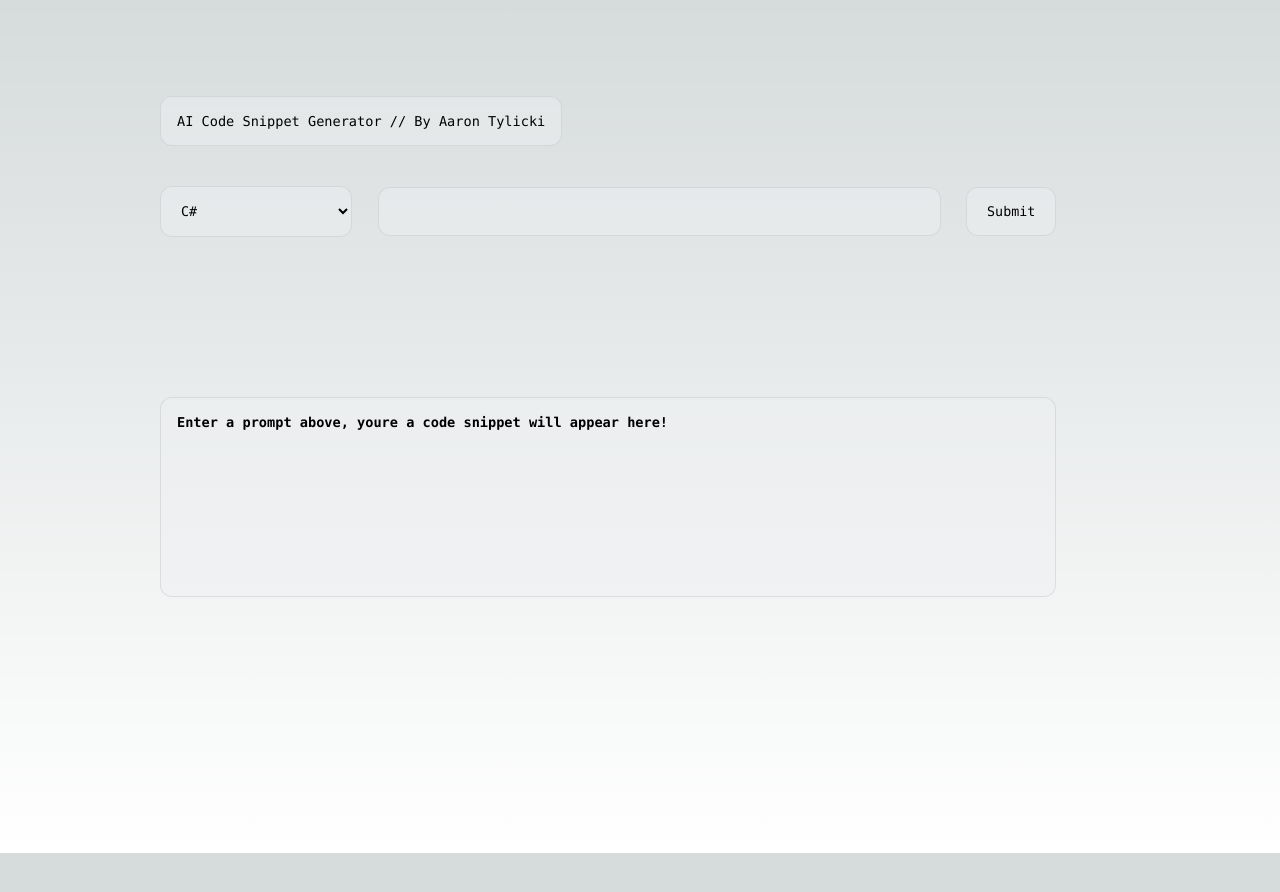
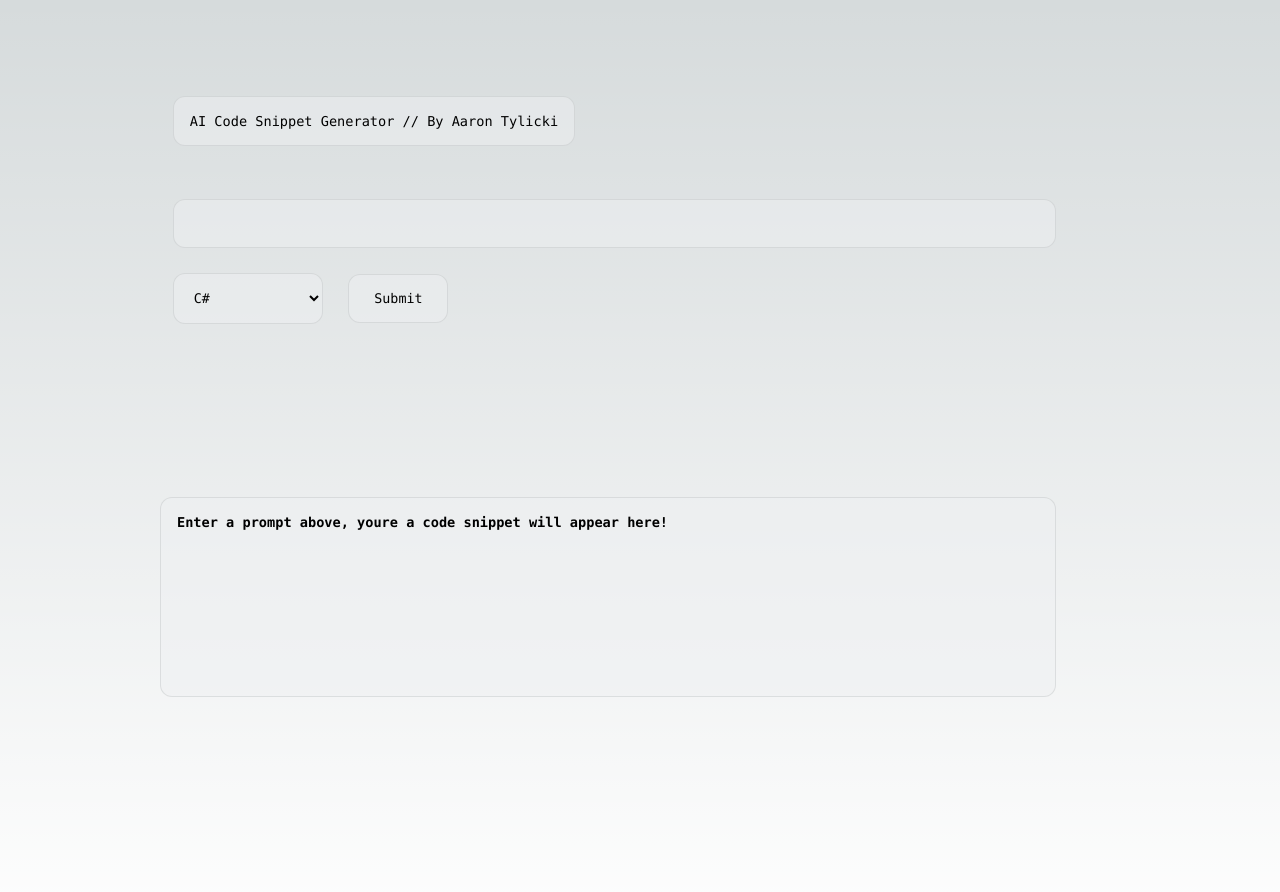
Before and after one commit to atylicki9/ai-code-snippet-generator, a Next.js app: page / in a window 1280 px wide. Shown: the top 892 px of the page. Before the commit the page ends 853 px from the top, so only its background shows below. Built offline with nearby package versions, Linux system fonts and the light colour scheme.

Commit message:
small ui changes

```diff
--- a/src/app/page.js
+++ b/src/app/page.js
@@ -11,13 +11,13 @@ export default function Home() {
       </div>
       <div className={styles.center} >
         <div className={styles.io}>
+            <input className={styles.prompt}/>
             <select className={styles.selectDropdown}>
               <option value="C#">C#</option>
               <option value="JavaScript">JavaScript</option>
               <option value="Python">Python</option>
               <option value="TypeScript">TypeScript</option>
             </select>
-            <input className={styles.prompt}/>
             <button className={styles.submitButton}>Submit</button>
         </div>
         <div className={styles.io}>
--- a/src/app/page.module.css
+++ b/src/app/page.module.css
@@ -25,6 +25,7 @@
   border: 1px solid rgba(var(--callout-border-rgb), 0.3);
   border-radius: var(--border-radius);
   margin-bottom: 5vh;
+  margin-left: 1vw;
 }
 
 .output {
@@ -65,46 +66,41 @@
 }
 
 .selectDropdown {
-  width:15vw;
+  width:150px;
   padding: 1rem;
   background-color: rgba(var(--callout-rgb), 0.5);
   border: 1px solid rgba(var(--callout-border-rgb), 0.3);
   border-radius: var(--border-radius);
   font-weight: 300;
   font-family: var(--font-mono);
-  margin-right: 2vw;
-
+  margin: 1vw;
 }
 
 .prompt {
-  width:44vw;
+  width:69vw;
   padding: 1rem;
   background-color: rgba(var(--callout-rgb), 0.5);
   border: 1px solid rgba(var(--callout-border-rgb), 0.3);
   border-radius: var(--border-radius);
   font-weight: 300;
   font-family: var(--font-mono);
-  margin: auto;
+  margin: 1vw;
 }
 
 .submitButton {
-  width:7vw;
+  width:100px;
   padding: 1rem;
   background-color: rgba(var(--callout-rgb), 0.5);
   border: 1px solid rgba(var(--callout-border-rgb), 0.3);
   border-radius: var(--border-radius);
   font-weight: 300;
   font-family: var(--font-mono);
-  margin-left: 2vw;
+  margin: 1vw;
 }
 
 .inputArea {
   width: 50vw;
   margin: auto;
-}
-
-.promptInput {
-  width: 50vw;
 }
 
 .logo {
```
